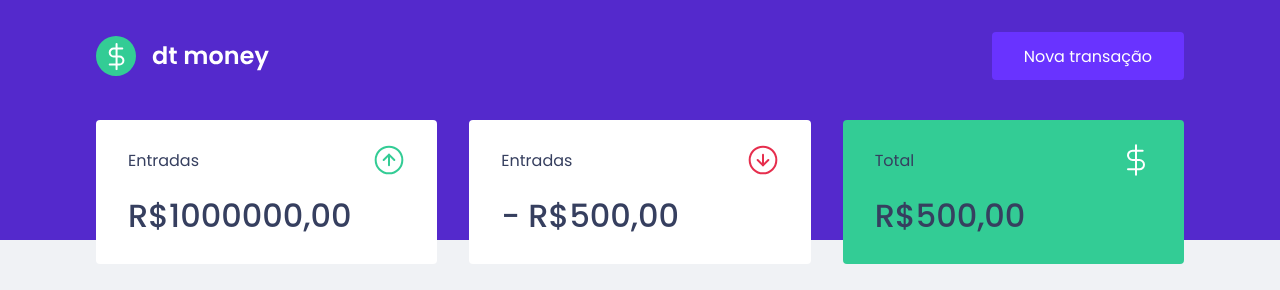
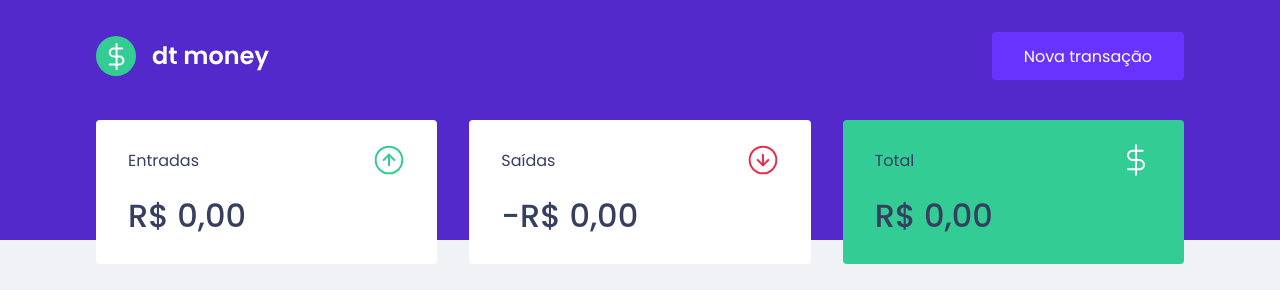
Before and after one commit to RafaelMatos/Ignite-DtMoney, a React (Create React App) app: page / in a window 1280 px wide. Shown: the top 290 px of the page. Built offline with nearby package versions, Linux system fonts and the light colour scheme; no server answers; what miragejs would draw is missing.

Commit message:
Hooks for transactions added

```diff
--- a/src/App.tsx
+++ b/src/App.tsx
@@ -4,7 +4,7 @@
 import { Header } from './components/Header';
 import { NewTransactionModal } from './components/NewTransactionModal';
 import { GlobalStyle } from './styles/global';
-import { TransactionsContext, TransactionsProvider } from './TransactionsContext';
+import {  TransactionsProvider } from './hooks/useTransactions';
 
 Modal.setAppElement('#root')
 
--- a/src/components/NewTransactionModal/index.tsx
+++ b/src/components/NewTransactionModal/index.tsx
@@ -1,13 +1,12 @@
-import { FormEvent, useState,useContext } from 'react';
+import { FormEvent, useState } from 'react';
 import Modal from 'react-modal';
-import { api } from '../../services/api';
-import { TransactionsContext } from '../../TransactionsContext';
 
 import closeImg from '../../assets/close.svg';
 import incomeImg from '../../assets/income.svg';
 import outcomeImg from '../../assets/outcome.svg';
 
 import { Container,TransactionTypeContainer,RadioBox } from './styles';
+import { useTransactions } from '../../hooks/useTransactions';
 
 
 interface NewTransactionModalProps{
@@ -18,7 +17,7 @@
 
 export function NewTransactionModal ( { isOpen , onRequestClose} : NewTransactionModalProps) {
 
-    const { createTransaction } = useContext(TransactionsContext);
+    const { createTransaction } = useTransactions();
 
     const[title,setTitle]=useState('');
     const[amount,setAmount]=useState(0);
--- a/src/components/Summary/index.tsx
+++ b/src/components/Summary/index.tsx
@@ -1,16 +1,29 @@
-import React, { useContext } from 'react';
 import incomeImg from '../../assets/income.svg';
 import outcomeImg from '../../assets/outcome.svg';
 import totalImg from '../../assets/total.svg';
-import { TransactionsContext } from '../../TransactionsContext';
+import { useTransactions } from '../../hooks/useTransactions';
 import { Container } from "./styles";
 
 
 export function Summary(){
 
-  const { transactions } = useContext(TransactionsContext);
+  const { transactions } = useTransactions();
 
-  console.log(transactions);
+  const summary = transactions.reduce( (acc,transaction) => {
+    if( transaction.type === 'deposit'){
+      acc.deposits += transaction.amount;
+      acc.total += transaction.amount;
+    }else {
+      acc.withdraws += transaction.amount;
+      acc.total -= transaction.amount;
+    }
+    return acc;
+  }, {
+    deposits: 0,
+    withdraws: 0,
+    total: 0,
+  })
+
   return(
     <Container>
 
@@ -20,21 +33,31 @@
           <p>Entradas</p>
           <img src={incomeImg} alt="Entradas" />
         </header>
-        <strong>R$1000000,00</strong>
+        <strong>{new Intl.NumberFormat('pt-BR',{
+                    style:'currency',
+                    currency:'BRL'
+                  }).format(summary.deposits)}
+        </strong>
       </div>
       <div>
         <header>
-          <p>Entradas</p>
+          <p>Saídas</p>
           <img src={outcomeImg} alt="Saídas" />
         </header>
-        <strong> - R$500,00</strong>
+        <strong>-{new Intl.NumberFormat('pt-BR',{
+                    style:'currency',
+                    currency:'BRL'
+                  }).format(summary.withdraws)}</strong>
       </div>
       <div className="hightlight-background">
         <header>
           <p>Total</p>
           <img src={totalImg} alt="Total" />
         </header>
-        <strong>R$500,00</strong>
+        <strong>{new Intl.NumberFormat('pt-BR',{
+                    style:'currency',
+                    currency:'BRL'
+                  }).format(summary.total)}</strong>
       </div>
     </Container>
   )
--- a/src/components/TransactionsTable/index.tsx
+++ b/src/components/TransactionsTable/index.tsx
@@ -1,12 +1,12 @@
 import { useContext } from "react";
-import { TransactionsContext } from "../../TransactionsContext";
+import { useTransactions } from "../../hooks/useTransactions";
 import { Container } from "./styles";
 
 
 
 export function TransactionsTable(){
 
-  const { transactions } = useContext(TransactionsContext)
+  const { transactions } = useTransactions()
 
   return(
     <Container>
--- a/src/TransactionsContext.tsx
+++ b/src/hooks/useTransactions.tsx
@@ -1,5 +1,5 @@
-import { createContext, useEffect, useState, ReactNode } from 'react';
-import { api } from './services/api';
+import { createContext, useEffect, useState, ReactNode, useContext } from 'react';
+import { api } from '../services/api';
 
 interface Transaction {
     id:number;
@@ -31,7 +31,7 @@
     createTransaction : (transaction : TransactionInput ) => Promise<void>;
 }
 
-export const TransactionsContext = createContext<TransactionsContextData>(
+const TransactionsContext = createContext<TransactionsContextData>(
     {} as TransactionsContextData
 );
 
@@ -64,5 +64,10 @@
         <TransactionsContext.Provider value={{transactions,createTransaction}}>
             {children}
         </TransactionsContext.Provider>
-    )
+    );
 }
+
+export function useTransactions() {
+    const context = useContext(TransactionsContext);
+    return context;
+}
```
